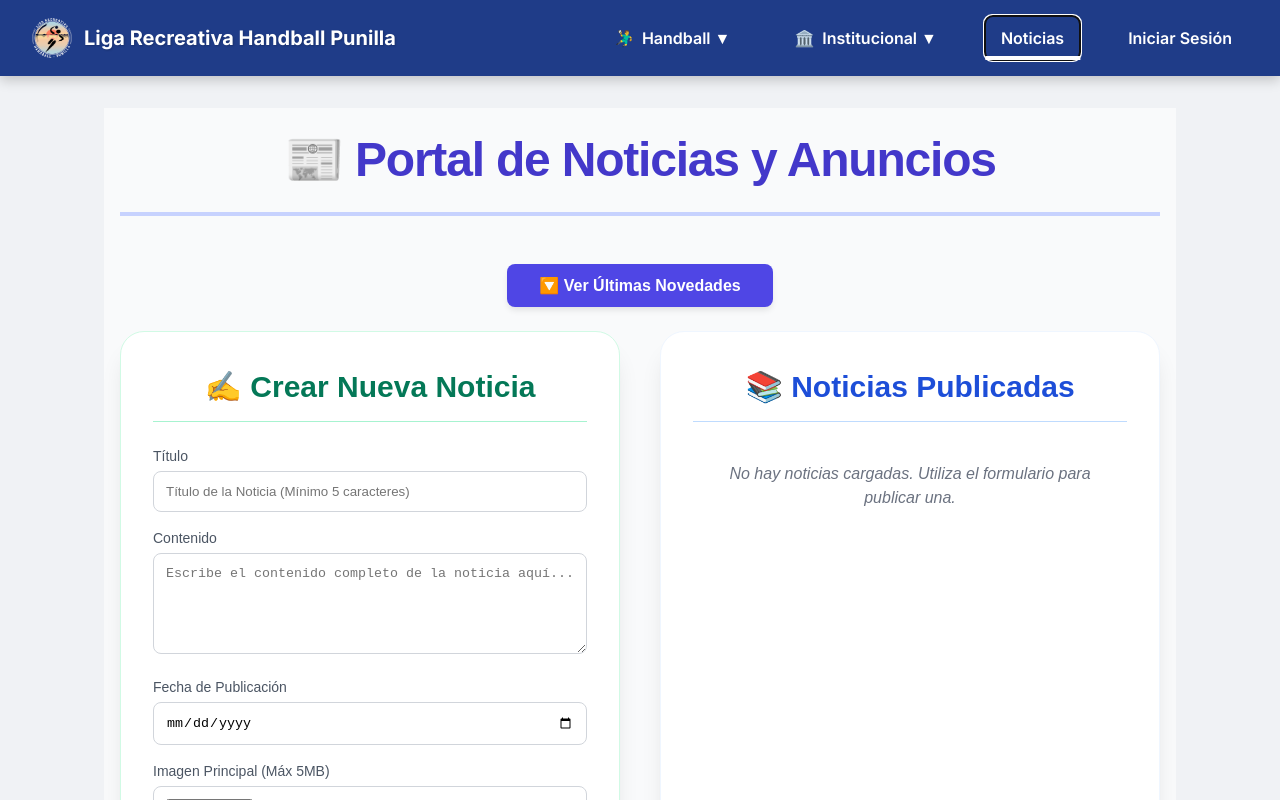
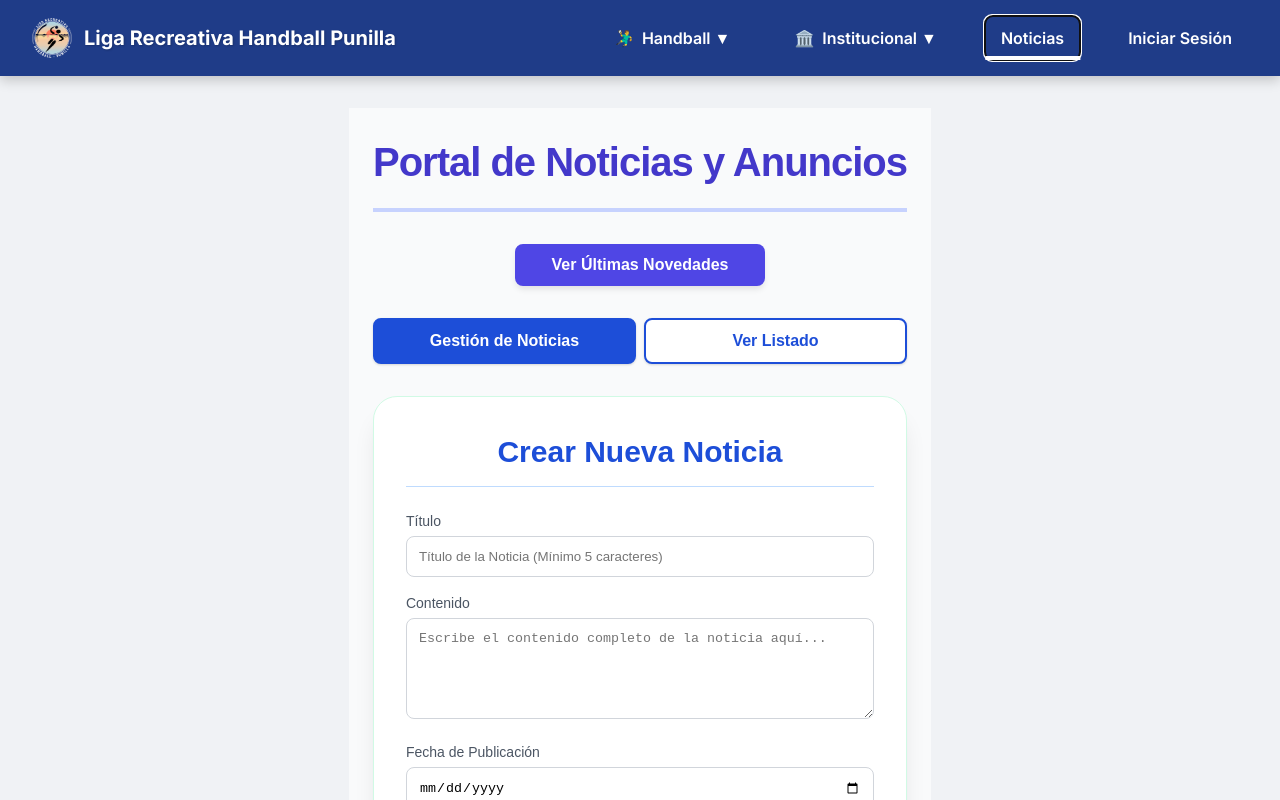
Before and after one commit to JeremiasDM/Proyecto-Liga-Handball-Backend, a React (Vite) app in the folder FrontEnd/: page / in a window 1280 px wide. Both pictures are taken after a click on the button "Noticias". Shown: the top 800 px of the page. Built offline with nearby package versions, Linux system fonts and the light colour scheme.

Commit message:
Update Noticiaspage.tsx

```diff
--- a/FrontEnd/src/Noticias/Noticiaspage.tsx
+++ b/FrontEnd/src/Noticias/Noticiaspage.tsx
@@ -14,54 +14,57 @@ type Noticia = {
 // ====================================================================
 // SECCIÓN DE ESTILOS EN LÍNEA (STYLE OBJECTS)
 // ====================================================================
+// Definimos un color azul primario uniforme
+const PRIMARY_BLUE = '#1d4ed8'; // Azul oscuro para acciones primarias
+const LIGHT_BLUE = '#bfdbfe'; // Azul claro para bordes inactivos
+
 const styles = {
-    // ... (Estilos de NoticiasPage se mantienen sin cambios)
     pageContainer: {
-        padding: '1rem',
+        padding: '1.5rem',
         display: 'flex',
         flexDirection: 'column' as const,
-        gap: '2.5rem',
+        gap: '2rem',
         backgroundColor: '#f9fafb',
         minHeight: '100vh',
+        minwidth: '400px',
         fontFamily: 'sans-serif'
     },
     contentWrapper: {
-        maxWidth: '1280px',
+        maxWidth: '800px',
         margin: '0 auto',
         width: '100%',
     },
     mainTitle: {
-        fontSize: '3rem',
+        fontSize: '2.5rem',
         fontWeight: '800',
         textAlign: 'center' as const,
         color: '#4338ca',
-        marginBottom: '3rem',
+        marginBottom: '2rem',
         borderBottom: '4px solid #c7d2fe',
         paddingBottom: '1rem',
         letterSpacing: '-0.025em',
     },
     carrouselSection: {
-        marginBottom: '3rem',
-        padding: '2rem',
+        marginBottom: '2rem',
+        padding: '1.5rem',
         backgroundColor: 'white',
-        boxShadow: '0 20px 25px -5px rgba(0, 0, 0, 0.1), 0 10px 10px -5px rgba(0, 0, 0, 0.04)',
-        borderRadius: '1.5rem',
+        boxShadow: '0 10px 15px -3px rgba(0, 0, 0, 0.1), 0 4px 6px -2px rgba(0, 0, 0, 0.05)',
+        borderRadius: '1rem',
         border: '1px solid #e0e7ff',
     },
     carrouselTitle: {
-        fontSize: '1.875rem',
+        fontSize: '1.5rem',
         fontWeight: '700',
         color: '#1f2937',
-        marginBottom: '1.5rem',
+        marginBottom: '1rem',
         borderLeft: '4px solid #4f46e5',
-        paddingLeft: '1rem',
+        paddingLeft: '0.75rem',
     },
-    // NUEVO: Estilos para el botón de alternancia del carrusel
     toggleCarruselButton: {
         display: 'block',
-        margin: '0 auto 1.5rem auto',
+        margin: '0 auto 2rem auto',
         padding: '0.75rem 2rem',
-        backgroundColor: '#4f46e5', // indigo-600
+        backgroundColor: '#4f46e5',
         color: 'white',
         fontWeight: '600',
         borderRadius: '0.5rem',
@@ -72,177 +75,122 @@ const styles = {
         minWidth: '250px',
         textAlign: 'center' as const,
     },
-    gridSection: {
-        display: 'grid',
-        gap: '2.5rem',
-    },
-    formColumn: {
+    managementSection: {
         padding: '2rem',
         backgroundColor: 'white',
         boxShadow: '0 20px 25px -5px rgba(0, 0, 0, 0.1), 0 10px 10px -5px rgba(0, 0, 0, 0.04)',
         borderRadius: '1.5rem',
         border: '1px solid #d1fae5',
-        height: 'fit-content',
-        maxWidth: '500px',
+        width: '100%',
         margin: '0 auto',
-        width: '100%',
     },
     formTitle: {
         fontSize: '1.875rem',
         fontWeight: '700',
-        color: '#047857',
+        color: PRIMARY_BLUE, // USADO: Color azul uniforme
         marginBottom: '1.5rem',
         textAlign: 'center' as const,
-        borderBottom: '1px solid #a7f3d0',
+        borderBottom: `1px solid ${LIGHT_BLUE}`, // USADO: Borde azul claro
         paddingBottom: '0.75rem',
-    },
-    listColumn: {
-        padding: '2rem',
-        backgroundColor: 'white',
-        boxShadow: '0 20px 25px -5px rgba(0, 0, 0, 0.1), 0 10px 10px -5px rgba(0, 0, 0, 0.04)',
-        borderRadius: '1.5rem',
-        border: '1px solid #eff6ff',
-        maxWidth: '500px',
-        margin: '0 auto',
-        width: '100%',
     },
     listTitle: {
         fontSize: '1.875rem',
         fontWeight: '700',
-        color: '#1d4ed8',
+        color: PRIMARY_BLUE, // USADO: Color azul uniforme
         marginBottom: '1.5rem',
         textAlign: 'center' as const,
-        borderBottom: '1px solid #bfdbfe',
+        borderBottom: `1px solid ${LIGHT_BLUE}`, // USADO: Borde azul claro
         paddingBottom: '0.75rem',
+    },
+    toggleButtonContainer: {
+        display: 'flex',
+        gap: '0.5rem',
+        marginBottom: '2rem',
+        width: '100%',
+        maxWidth: '800px',
+        margin: '0 auto 2rem auto',
     },
     toggleButton: {
       padding: '0.75rem 1.5rem',
       borderRadius: '0.5rem',
       fontWeight: '600',
       cursor: 'pointer',
-      margin: '0.5rem 0',
-      border: '1px solid',
+      border: '2px solid',
       transition: 'all 0.2s',
       flex: 1,
+      minWidth: '150px',
+      textAlign: 'center' as const,
+      boxShadow: '0 1px 3px 0 rgba(0, 0, 0, 0.1), 0 1px 2px 0 rgba(0, 0, 0, 0.06)',
     },
-    activeFormButton: {
-      backgroundColor: '#047857',
+    // ESTILOS AZULES UNIFORMES
+    activeButton: {
+      backgroundColor: PRIMARY_BLUE,
       color: 'white',
-      borderColor: '#047857',
+      borderColor: PRIMARY_BLUE,
     },
-    inactiveFormButton: {
+    inactiveButton: {
       backgroundColor: 'white',
-      color: '#047857',
-      borderColor: '#047857',
-    },
-    activeListButton: {
-      backgroundColor: '#1d4ed8',
-      color: 'white',
-      borderColor: '#1d4ed8',
-    },
-    inactiveListButton: {
-      backgroundColor: 'white',
-      color: '#1d4ed8',
-      borderColor: '#1d4ed8',
+      color: PRIMARY_BLUE,
+      borderColor: PRIMARY_BLUE,
     },
 };
 
-// Función de utilidad para manejar la lógica de la media query
-const useMediaQuery = (query: string) => {
-  const [matches, setMatches] = useState(false);
-
-  useEffect(() => {
-    const media = window.matchMedia(query);
-    if (media.matches !== matches) {
-      setMatches(media.matches);
-    }
-    const listener = () => setMatches(media.matches);
-    window.addEventListener('resize', listener);
-    return () => window.removeEventListener('resize', listener);
-  }, [matches, query]);
-
-  return matches;
-};
-
-// Definir el tipo de vista para pantallas pequeñas
+// Definir el tipo de vista
 type View = 'formulario' | 'lista';
 
 const NoticiasPage: React.FC = () => {
   const [noticias, setNoticias] = useState<Noticia[]>([]);
-  // Estado para saber qué noticia estamos editando (o null si estamos creando)
   const [noticiaAEditar, setNoticiaAEditar] = useState<Noticia | null>(null);
-  // Estado para la vista activa en pantallas pequeñas (Formulario/Lista)
   const [activeView, setActiveView] = useState<View>('formulario');
-  // NUEVO ESTADO: Controla si el carrusel es visible
   const [mostrarCarrusel, setMostrarCarrusel] = useState(false);
 
-  // Simular el breakpoint 'md' de Tailwind (usualmente 768px)
-  const isMediumScreen = useMediaQuery('(min-width: 768px)');
-
-  // Estilo dinámico para gridSection
-  const gridStyle: React.CSSProperties = {
-    ...styles.gridSection,
-    // Aplica '1fr 1fr' (grid-cols-2) si es pantalla mediana o más grande, si no, usa '1fr' (grid-cols-1)
-    gridTemplateColumns: isMediumScreen ? '1fr 1fr' : '1fr',
-  };
-
-  // Cargar noticias de localStorage al inicio
   useEffect(() => {
     const guardadas = localStorage.getItem("noticias");
     if (guardadas) setNoticias(JSON.parse(guardadas));
   }, []);
 
-  // Guardar noticias en localStorage cada vez que cambian
   useEffect(() => {
     localStorage.setItem("noticias", JSON.stringify(noticias));
   }, [noticias]);
 
-  // Manejar la creación de una nueva noticia
   const handleGuardar = (nueva: Noticia) => {
     setNoticias([...noticias, nueva]);
-    // Navegar a la vista de lista después de guardar en móvil
-    if (!isMediumScreen) {
     setActiveView('lista');
-    }
-    // Si estábamos editando, salir del modo edición
     setNoticiaAEditar(null);
   };
 
-  // Manejar la actualización de una noticia existente
   const handleActualizar = (noticiaActualizada: Noticia) => {
     setNoticias(noticias.map(n =>
         n.id === noticiaActualizada.id ? noticiaActualizada : n
     ));
-    setNoticiaAEditar(null); // Salir del modo edición
-    alert("✅ Noticia actualizada correctamente.");
+    setNoticiaAEditar(null);
+    setActiveView('lista');
+    alert("Noticia actualizada correctamente.");
   };
 
-  // Manejar la eliminación de una noticia
   const handleEliminar = (id: number) => {
     if (!window.confirm("¿Estás seguro de que quieres eliminar esta noticia?")) return;
     setNoticias(noticias.filter((n) => n.id !== id));
-    // Si se elimina la única noticia en edición, salir del modo edición
     if (noticiaAEditar && noticiaAEditar.id === id) {
         setNoticiaAEditar(null);
     }
   };
 
-  // Entrar en modo edición
   const handleEditar = (noticia: Noticia) => {
     setNoticiaAEditar(noticia);
-    // Asegurar que el formulario sea visible en móvil
-    if (!isMediumScreen) {
     setActiveView('formulario');
-    }
   };
 
-  // Alternar entre Formulario y Lista en pantallas pequeñas
   const handleVistaToggle = (view: View) => {
-    // Si cambiamos de vista, y la nueva vista es la lista, salir del modo edición.
-    if (view === 'lista' && noticiaAEditar) {
+    if (view === 'lista') {
         setNoticiaAEditar(null);
     }
     setActiveView(view);
+  };
+
+  const handleCancelEdit = () => {
+    setNoticiaAEditar(null);
+    setActiveView('formulario');
   };
 
 
@@ -250,18 +198,17 @@ const NoticiasPage: React.FC = () => {
     <div style={styles.pageContainer as React.CSSProperties}>
       <div style={styles.contentWrapper}>
         <h2 style={styles.mainTitle as React.CSSProperties}>
-          📰 Portal de Noticias y Anuncios
+           Portal de Noticias y Anuncios
         </h2>
 
-        {/* NUEVO: Botón para alternar la visibilidad del carrusel */}
+        {/* Botón para alternar la visibilidad del carrusel */}
         <button
             onClick={() => setMostrarCarrusel(!mostrarCarrusel)}
             style={styles.toggleCarruselButton}
         >
-            {mostrarCarrusel ? '🔼 Ocultar Últimas Novedades' : '🔽 Ver Últimas Novedades'}
+            {mostrarCarrusel ? 'Ocultar Últimas Novedades' : 'Ver Últimas Novedades'}
         </button>
-
-
+{/* ------------------------------------------------------------------ */}
         {/* Sección de Últimas Noticias (Carrusel) */}
         {mostrarCarrusel && (
         <section style={styles.carrouselSection}>
@@ -271,54 +218,52 @@ const NoticiasPage: React.FC = () => {
           <CarrouselNoticias noticias={noticias} />
         </section>
         )}
-
-        {/* Botones de Navegación para pantallas pequeñas */}
-        {!isMediumScreen && (
-            <div style={{ display: 'flex', gap: '1rem', marginBottom: '1.5rem' }}>
+{/* ------------------------------------------------------------------ */}
+        {/* Botones de Navegación entre secciones (AZULES UNIFORMES) */}
+        <div style={styles.toggleButtonContainer}>
             <button
                 onClick={() => handleVistaToggle('formulario')}
                 style={{
                     ...styles.toggleButton,
-                        ...(activeView === 'formulario' ? styles.activeFormButton : styles.inactiveFormButton)
+                    ...(activeView === 'formulario' ? styles.activeButton : styles.inactiveButton)
                 }}
             >
-                    ✍️ Formulario
+                 Gestión de Noticias
             </button>
             <button
                 onClick={() => handleVistaToggle('lista')}
                 style={{
                     ...styles.toggleButton,
-                        ...(activeView === 'lista' ? styles.activeListButton : styles.inactiveListButton)
+                    ...(activeView === 'lista' ? styles.activeButton : styles.inactiveButton)
                 }}
             >
-                    📚 Lista
+                 Ver Listado
             </button>
         </div>
-        )}
+{/* ------------------------------------------------------------------ */}
+        {/* SECCIÓN ACTIVA (SOLO UNA VISIBLE) */}
+        <section style={styles.managementSection}>
 
-        {/* Sección de Gestión (Formulario y Lista) */}
-        <section style={gridStyle}>
-
-          {/* Columna de Formulario */}
-          {(isMediumScreen || activeView === 'formulario') && (
-            <div style={styles.formColumn}>
+          {/* Contenido del Formulario */}
+          {activeView === 'formulario' && (
+            <div>
               <h3 style={styles.formTitle as React.CSSProperties}>
-                {noticiaAEditar ? '✏️ Editar Noticia Existente' : '✍️ Crear Nueva Noticia'}
+                {noticiaAEditar ? 'Editar Noticia Existente' : 'Crear Nueva Noticia'}
               </h3>
               <FormularioNoticia
                 onGuardar={handleGuardar}
                 onActualizar={handleActualizar}
                 noticiaAEditar={noticiaAEditar}
-                onCancelEdit={() => setNoticiaAEditar(null)}
+                onCancelEdit={handleCancelEdit}
               />
             </div>
           )}
 
-          {/* Columna de Lista */}
-          {(isMediumScreen || activeView === 'lista') && (
-            <div style={styles.listColumn}>
+          {/* Contenido de la Lista */}
+          {activeView === 'lista' && (
+            <div>
               <h3 style={styles.listTitle as React.CSSProperties}>
-                📚 Noticias Publicadas
+                 Noticias Publicadas
               </h3>
               <NoticiasLista
                 noticias={noticias}
@@ -329,6 +274,19 @@ const NoticiasPage: React.FC = () => {
           )}
         </section>
       </div>
+      <style>{`
+        /* Estilos para la barra de desplazamiento en la lista para un toque más moderno */
+        .list-scroll-container::-webkit-scrollbar {
+            width: 8px;
+        }
+        .list-scroll-container::-webkit-scrollbar-thumb {
+            background-color: #d1d5db;
+            border-radius: 10px;
+        }
+        .list-scroll-container::-webkit-scrollbar-thumb:hover {
+            background-color: #9ca3af;
+        }
+      `}</style>
     </div>
   );
 };
```
Lines whose indentation alone changed are shown as unchanged.
